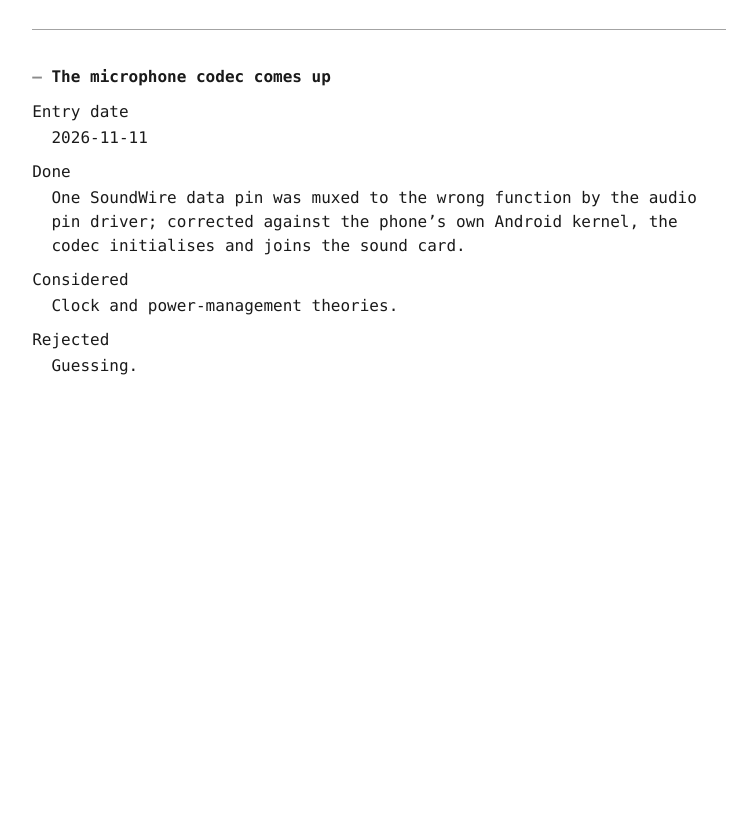
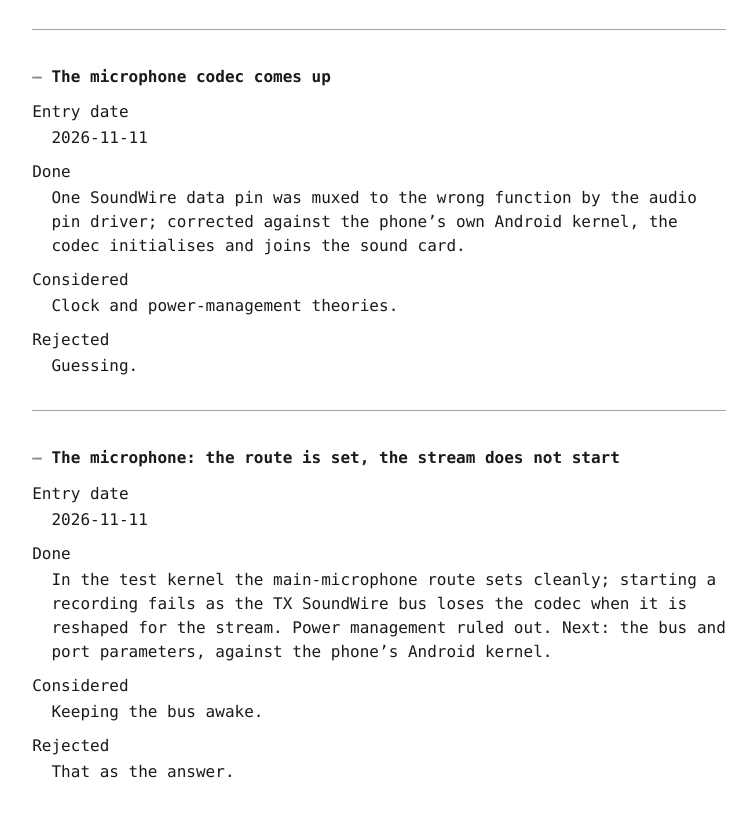
Before and after one commit to linux-phone-oco/docs, a Jekyll site: the page built from docs/session_log.md, in a window 1280 px wide and 900 px high, scrolled down 8756 px. Shown: the top 817 px of the window, without its empty margins (261-1017 px from the left). Built offline with Jekyll 4.4.1, drawn with Linux system fonts in a browser that asks for light colours; our own code applies the rules of GitHub Pages for plain Markdown files; before the commit the page ends 9250 px from its top, so only the background shows below that.

Commit message:
feat(data): the microphone's route is set; the stream does not start yet (#56)
Co-authored-by: lab-agent-session <agent@creation-guidelines>

```diff
--- a/data/session_log.json
+++ b/data/session_log.json
@@ -15,3 +15,4 @@
 {"id":"2026-11-11-cameras-understood","entry_date":"2026-11-11","title":"The cameras' fault, understood","done":"Both cameras stay broken, but for a stated reason and with a way in: nothing describes the sensors; the wiring of seven slots is known from the vendor's kernel; the models are not.","considered":"Naming sensor models from reports.","rejected":"That: hearsay until a chip answers."}
 {"id":"2026-11-11-microphone-nearly","entry_date":"2026-11-11","title":"The microphone's chain, nearly whole","done":"For the first time the test kernel brought the whole microphone chain up to the codec; one timeout stands between it and a sound card. Measured: the right channel is the bottom speaker.","considered":"Booting again without reading the bootloader's record.","rejected":"That: three wrong theories cost three reboots."}
 {"id":"2026-11-11-the-codec-comes-up","entry_date":"2026-11-11","title":"The microphone codec comes up","done":"One SoundWire data pin was muxed to the wrong function by the audio pin driver; corrected against the phone's own Android kernel, the codec initialises and joins the sound card.","considered":"Clock and power-management theories.","rejected":"Guessing."}
+{"id":"2026-11-11-recording-tries","entry_date":"2026-11-11","title":"The microphone: the route is set, the stream does not start","done":"In the test kernel the main-microphone route sets cleanly; starting a recording fails as the TX SoundWire bus loses the codec when it is reshaped for the stream. Power management ruled out. Next: the bus and port parameters, against the phone's Android kernel.","considered":"Keeping the bus awake.","rejected":"That as the answer."}
--- a/docs/session_log.md
+++ b/docs/session_log.md
@@ -298,3 +298,21 @@ Considered
 
 Rejected
 : Guessing.
+
+---
+
+
+<a id="2026-11-11-recording-tries"></a>
+### The microphone: the route is set, the stream does not start
+
+Entry date
+: 2026-11-11
+
+Done
+: In the test kernel the main-microphone route sets cleanly; starting a recording fails as the TX SoundWire bus loses the codec when it is reshaped for the stream. Power management ruled out. Next: the bus and port parameters, against the phone's Android kernel.
+
+Considered
+: Keeping the bus awake.
+
+Rejected
+: That as the answer.
```
Also changed, not shown: docs/index.md (+1 -1 lines).
